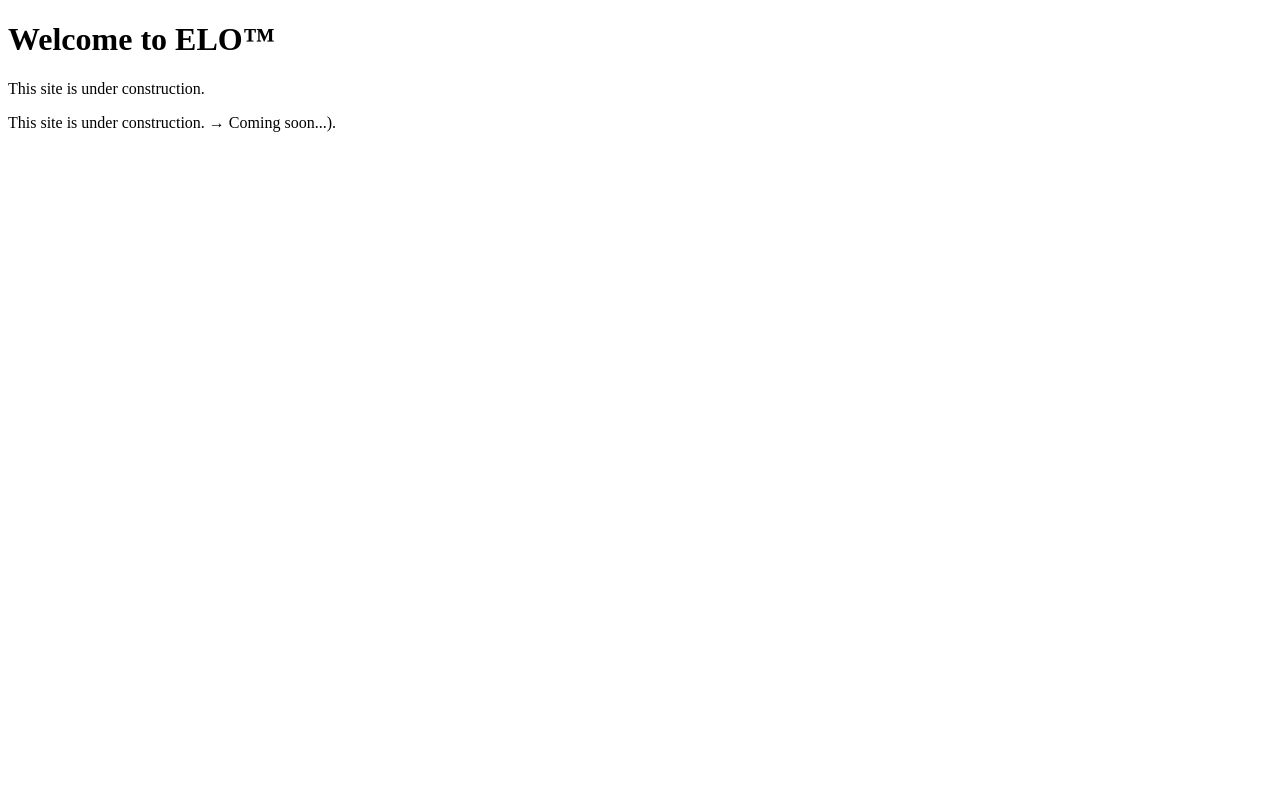
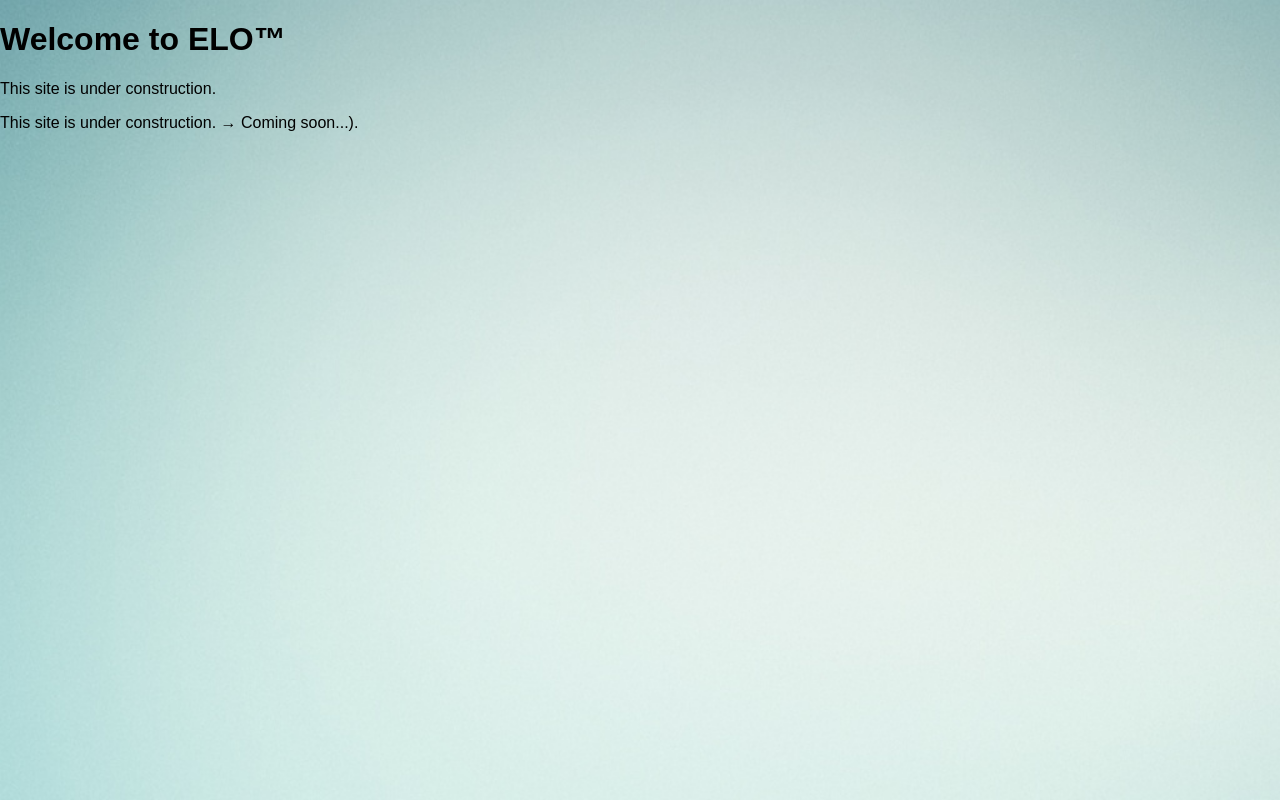
Before and after one commit to elo-optimizedliving/elo-site, a plain HTML site: page index.html in a window 1280 px wide. Drawn offline with Linux system fonts and the light colour scheme.

Commit message:
Update index.html

```diff
--- a/index.html
+++ b/index.html
@@ -4,7 +4,18 @@
   <meta charset="UTF-8" />
   <meta name="viewport" content="width=device-width, initial-scale=1.0"/>
   <title>ELO – Optimized Living</title>
-</head>
+<style>
+  body {
+    margin: 0;
+    padding: 0;
+    font-family: 'Exo 2', sans-serif;
+    background-image: url('elo-bg.jpg');
+    background-size: cover;
+    background-repeat: no-repeat;
+    background-position: top center;
+    background-attachment: fixed;
+  }
+</style></head>
 <body>
   <h1>Welcome to ELO™</h1>
   <p>This site is under construction.</p>
```
